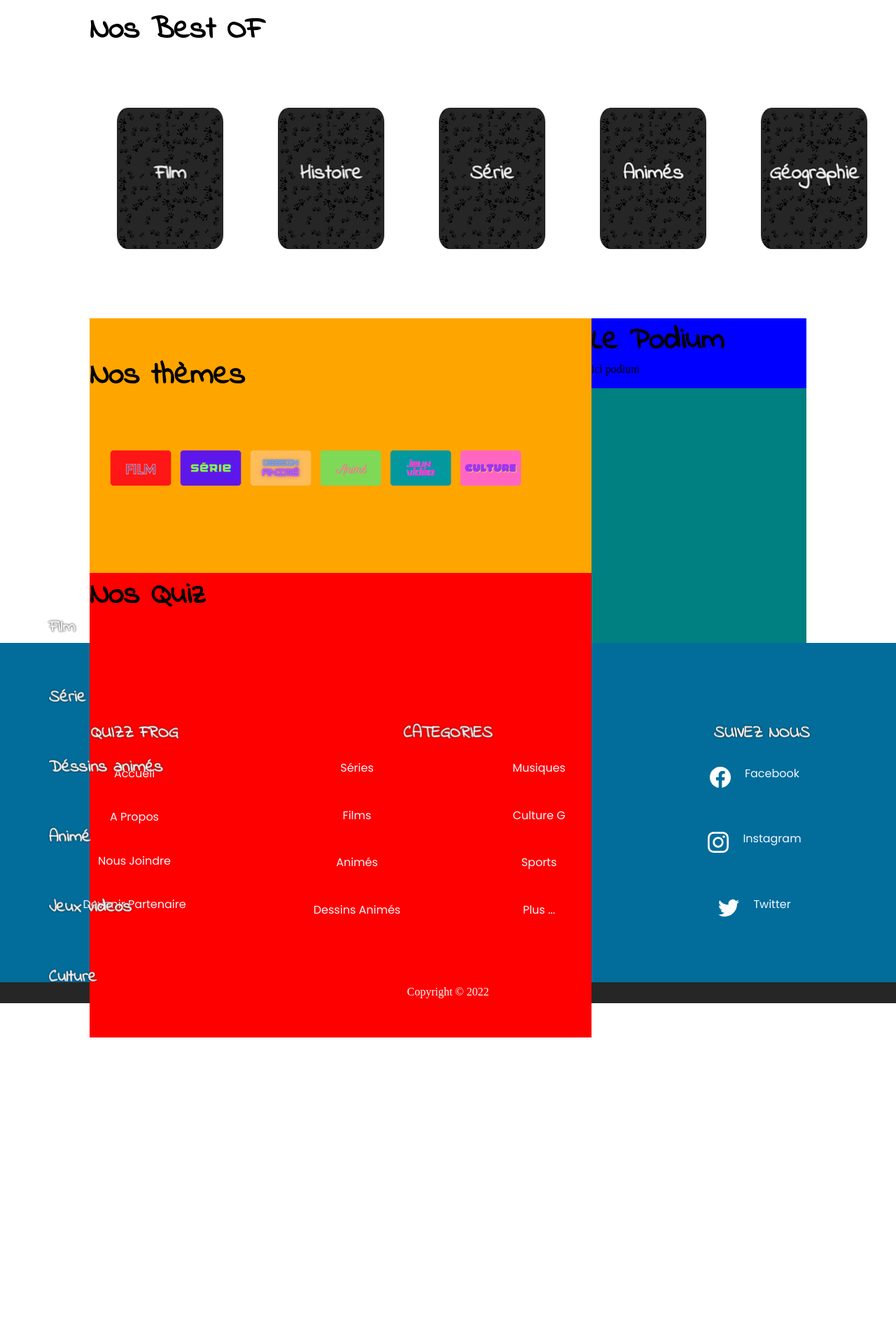
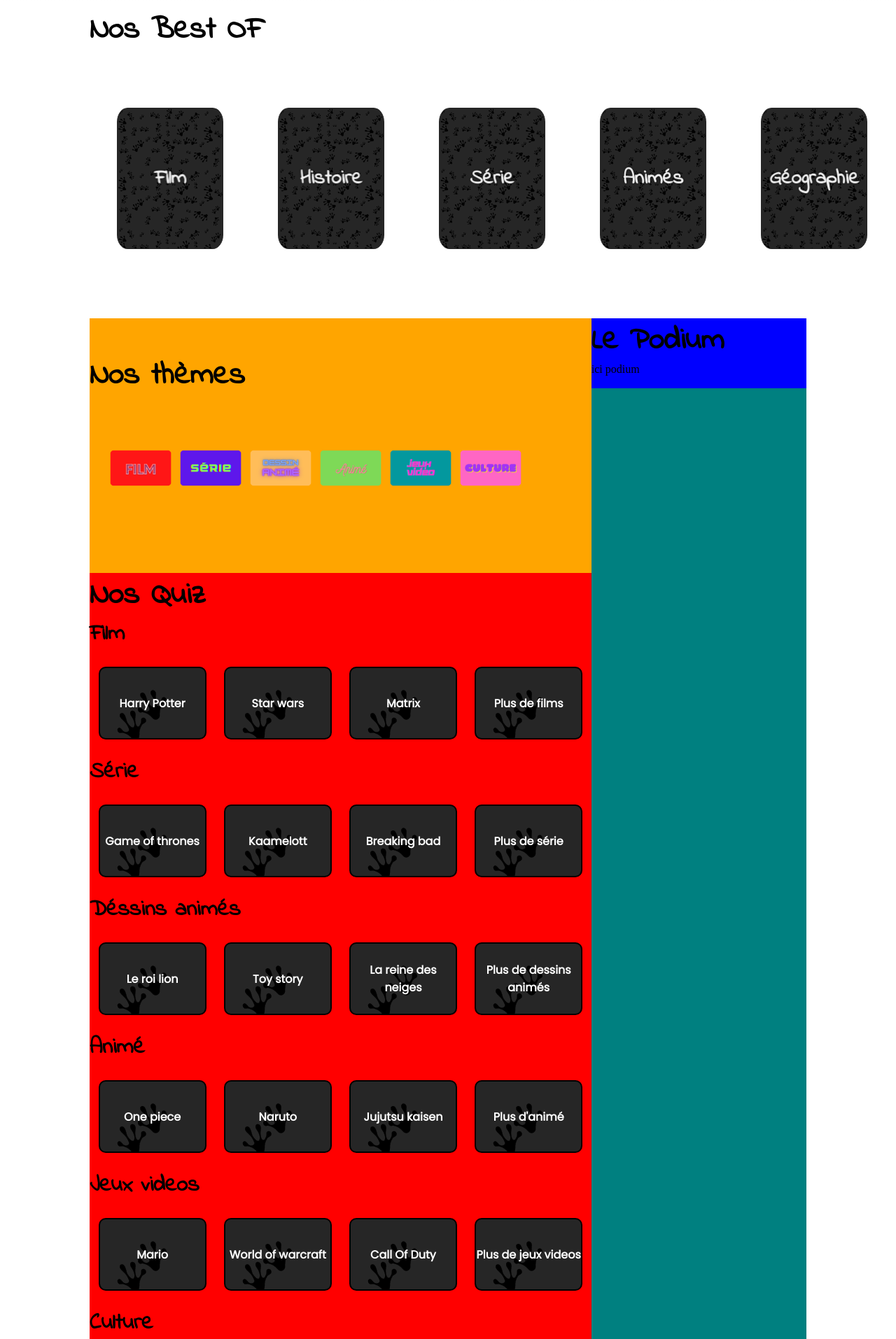
Before and after one commit to lucieculin/froggy-quizz, a PHP site: page / in a window 1280 px wide. Shown: the part 1189-3103 px from the top of the page at 70% size. Before the commit the page ends 2672 px from the top, so only its background shows below. Run offline with PHP 8.4, Linux system fonts and the light colour scheme.

Commit message:
quiz by theme added

```diff
--- a/accueil.css
+++ b/accueil.css
@@ -569,7 +569,7 @@ border-radius: 50%;
 
 
 
-h3 {
+.h3-footer {
     margin-bottom: 40px;
     color: #262626;
     font-family: "applejuice";
@@ -959,7 +959,7 @@ margin: 0px auto;
 width: 100%;
 
 }
-h3{
+.h3-card-front{
     color: var(--color1);
     text-decoration: none;
     font-family: var(--font2);
@@ -1085,8 +1085,12 @@ width: 100%;
 
 .container-quiz-by-theme{
      width: 100%;
-     height: 100px;
+
      background: red;
+     display: flex;
+    flex-direction: column;
+
+
 
  }
  .container-home-grid{
@@ -1106,3 +1110,39 @@ width: 100%;
         width: 30%;
         background: teal;
     }
+.container-quiz-quiz-by-theme{
+    display:flex;
+    justify-content: space-around;
+    align-items: center;
+    width: 100%;
+    height: 150px;
+}
+.title-quiz-by-theme{
+    font-family: var(--font2);
+    font-size: 2rem;
+}
+    .card-quiz-by-theme{
+        height: 100px;
+        width: 150px;
+        background: url(./assets/images/background-dark-pattoune.png);
+border-radius: 10px;
+display: flex;
+justify-content: center;
+align-items: center;
+text-align: center;
+border: 2px solid black;
+
+}
+.card-quiz-by-theme a {
+        color: white;
+        text-align: center;
+        font-family: var(--font3);
+    }
+
+    .card-quiz-by-theme:hover{
+        background: url(./assets/images/background-white-pattoune.png);
+    }
+
+    .card-quiz-by-theme:hover  a{
+        color:black;
+    }
--- a/index.php
+++ b/index.php
@@ -156,7 +156,7 @@
 
           <div class="card">
             <div class="front-face fnb ff1">
-              <h3>Film</h3>
+              <h3 class="h3-card-front">Film</h3>
             </div>
             <div class="back-face fnb bf1">
 
@@ -167,7 +167,7 @@
 
           <div class="card">
             <div class="front-face fnb ff2">
-              <h3>Histoire</h3>
+              <h3 class="h3-card-front">Histoire</h3>
             </div>
             <div class="back-face fnb bf2">
               <a class="buttonbtn bbtn2" href="/game-of-thrones.html">Les grandes dates</a>
@@ -177,7 +177,7 @@
 
           <div class="card">
             <div class="front-face fnb ff3">
-              <h3>Série</h3>
+              <h3 class="h3-card-front">Série</h3>
             </div>
             <div class="back-face fnb bf3">
               <a class="buttonbtn bbtn3" href="/kaamelott.html">Kaamelott</a>
@@ -187,7 +187,7 @@
 
           <div class="card">
             <div class="front-face fnb ff4 ">
-              <h3>Animés</h3>
+              <h3 class="h3-card-front">Animés</h3>
             </div>
             <div class="back-face fnb bf4">
               <a class="buttonbtn bbtn4" href="/harry-potter.html">One piece</a>
@@ -197,7 +197,7 @@
 
           <div class="card">
             <div class="front-face fnb ff5">
-              <h3>Géographie</h3>
+              <h3 class="h3-card-front">Géographie</h3>
             </div>
             <div class="back-face fnb bf5">
               <a class="buttonbtn bbtn5" href="/harry-potter.html">Les capitales</a>
@@ -229,38 +229,116 @@
         <div class="container-quiz-by-theme">
           <h2 class="h2-title-section">Nos Quiz</h2>
 
-          <div class="container-quiz-by-theme">
+          <div class="container-by-theme-quiz-by-theme">
             <h3 class="title-quiz-by-theme">Film</h3>
-            <div class="container-quiz-quiz-by-theme"></div>
+            <div class="container-quiz-quiz-by-theme">
+              <div class="card-quiz-by-theme">
+                <h4 class="name-card-quiz-by-theme"><a href="">Harry Potter</a></h4>
+              </div>
+              <div class="card-quiz-by-theme">
+              <h4 class="name-card-quiz-by-theme"><a href="">Star wars</a></h4>
+              </div>
+              <div class="card-quiz-by-theme">
+              <h4 class="name-card-quiz-by-theme"><a href="">Matrix</a></h4>
+              </div>
+              <div class="card-quiz-by-theme">
+              <h4 class="name-card-quiz-by-theme"><a href="">Plus de films</a></h4>
+              </div>
+            </div>
           </div>
 
 
-          <div class="container-quiz-by-theme">
+          <div class="container-by-theme-quiz-by-theme">
             <h3 class="title-quiz-by-theme">Série</h3>
-            <div class="container-quiz-quiz-by-theme"></div>
+            <div class="container-quiz-quiz-by-theme">
+              <div class="card-quiz-by-theme">
+              <h4 class="name-card-quiz-by-theme"><a href="">Game of thrones</a></h4>
+              </div>
+              <div class="card-quiz-by-theme">
+              <h4 class="name-card-quiz-by-theme"><a href="">Kaamelott</a></h4>
+              </div>
+              <div class="card-quiz-by-theme">
+              <h4 class="name-card-quiz-by-theme"><a href="">Breaking bad</a></h4>
+              </div>
+              <div class="card-quiz-by-theme">
+              <h4 class="name-card-quiz-by-theme"><a href="">Plus de série</a></h4>
+              </div>
+            </div>
           </div>
 
-          <div class="container-quiz-by-theme">
+          <div class="container-by-theme-quiz-by-theme">
             <h3 class="title-quiz-by-theme">Déssins animés</h3>
-            <div class="container-quiz-quiz-by-theme"></div>
+            <div class="container-quiz-quiz-by-theme">
+              <div class="card-quiz-by-theme">
+              <h4 class="name-card-quiz-by-theme"><a href="">Le roi lion</a></h4>
+              </div>
+              <div class="card-quiz-by-theme">
+              <h4 class="name-card-quiz-by-theme"><a href="">Toy story</a></h4>
+              </div>
+              <div class="card-quiz-by-theme">
+              <h4 class="name-card-quiz-by-theme"><a href="">La reine des neiges</a></h4>
+              </div>
+              <div class="card-quiz-by-theme">
+              <h4 class="name-card-quiz-by-theme"><a href="">Plus de dessins animés</a></h4>
+              </div>
+            </div>
           </div>
 
 
-          <div class="container-quiz-by-theme">
+          <div class="container-by-theme-quiz-by-theme">
             <h3 class="title-quiz-by-theme">Animé</h3>
-            <div class="container-quiz-quiz-by-theme"></div>
+            <div class="container-quiz-quiz-by-theme">
+              <div class="card-quiz-by-theme">
+              <h4 class="name-card-quiz-by-theme"><a href="">One piece</a></h4>
+              </div>
+              <div class="card-quiz-by-theme">
+              <h4 class="name-card-quiz-by-theme"><a href="">Naruto</a></h4>
+              </div>
+              <div class="card-quiz-by-theme">
+              <h4 class="name-card-quiz-by-theme"><a href="">Jujutsu kaisen</a></h4>
+              </div>
+              <div class="card-quiz-by-theme">
+              <h4 class="name-card-quiz-by-theme"><a href="">Plus d'animé</a></h4>
+              </div>
+            </div>
           </div>
 
 
-          <div class="container-quiz-by-theme">
+          <div class="container-by-theme-quiz-by-theme">
             <h3 class="title-quiz-by-theme">Jeux videos</h3>
-            <div class="container-quiz-quiz-by-theme"></div>
+            <div class="container-quiz-quiz-by-theme">
+              <div class="card-quiz-by-theme">
+              <h4 class="name-card-quiz-by-theme"><a href="">Mario</a></h4>
+              </div>
+              <div class="card-quiz-by-theme">
+              <h4 class="name-card-quiz-by-theme"><a href="">World of warcraft</a></h4>
+              </div>
+              <div class="card-quiz-by-theme">
+              <h4 class="name-card-quiz-by-theme"><a href="">Call Of Duty</a></h4>
+              </div>
+              <div class="card-quiz-by-theme">
+              <h4 class="name-card-quiz-by-theme"><a href="">Plus de jeux videos</a></h4>
+              </div>
+            </div>
           </div>
 
 
-          <div class="container-quiz-by-theme">
+          <div class="container-by-theme-quiz-by-theme">
             <h3 class="title-quiz-by-theme">Culture</h3>
-            <div class="container-quiz-quiz-by-theme"></div>
+            <div class="container-quiz-quiz-by-theme">
+              <div class="card-quiz-by-theme">
+              <h4 class="name-card-quiz-by-theme"><a href="">Cuisine</a></h4>
+              </div>
+              <div class="card-quiz-by-theme">
+              <h4 class="name-card-quiz-by-theme"><a href="">Capitales d'europes</a></h4>
+              </div>
+              <div class="card-quiz-by-theme">
+              <h4 class="name-card-quiz-by-theme"><a href="">Mérovingiens</a></h4>
+              </div>
+              <div class="card-quiz-by-theme">
+              <h4 class="name-card-quiz-by-theme"><a href="">Plus de culture</a></h4>
+              </div>
+            </div>
           </div>
 
         </div>
--- a/partials/footer.php
+++ b/partials/footer.php
@@ -1,6 +1,6 @@
 <footer class="footer">
       <div class="colomn1 colomns">
-        <h3>QUIZZ FROG</h3>
+        <h3 class="h3-footer">QUIZZ FROG</h3>
         <ul>
           <li><a href="../index.php">Accueil</a></li>
           <li><a href="#">A Propos</a></li>
@@ -10,7 +10,7 @@
       </div>
 
       <div class="colomn2 colomns">
-        <h3>CATEGORIES</h3>
+        <h3 class="h3-footer">CATEGORIES</h3>
 
         <ul>
           <li><a href="#">Séries</a></li>
@@ -26,7 +26,7 @@
       </div>
 
       <div class="colomn4 colomns">
-        <h3>SUIVEZ NOUS</h3>
+        <h3 class="h3-footer">SUIVEZ NOUS</h3>
 
         <ul class="icons">
           <li>
--- a/style.css
+++ b/style.css
@@ -545,7 +545,7 @@ transition: .2s linear;
 
 
 
-h3 {
+.h3-footer{
     margin-bottom: 40px;
     color: #262626;
     font-family: "applejuice";
```
Lines whose indentation alone changed are shown as unchanged.
